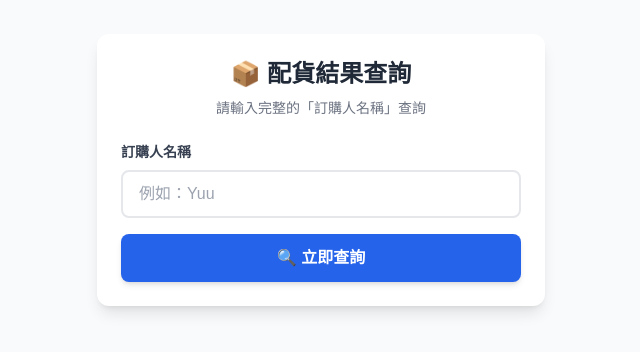
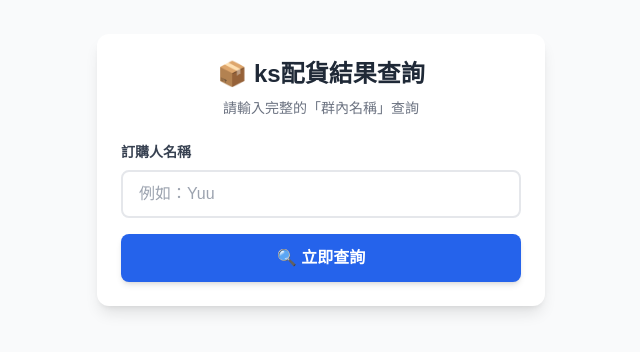
Before and after one commit to 177tz/ks-snow-check, a plain HTML site: page index.html in a window 1280 px wide. Shown: the part 230-582 px from the top of the page, without its empty margins (319-959 px from the left). Drawn offline with nearby package versions, Linux system fonts and the light colour scheme.

Commit message:
Update headings and instructions in index.html

```diff
--- a/index.html
+++ b/index.html
@@ -12,8 +12,8 @@
 <body class="bg-gray-50 min-h-screen flex items-center justify-center p-4">
 
     <div class="w-full max-w-md bg-white rounded-xl shadow-lg overflow-hidden p-6">
-        <h2 class="text-2xl font-bold text-center text-gray-800 mb-2">📦 配貨結果查詢</h2>
-        <p class="text-center text-gray-500 text-sm mb-6">請輸入完整的「訂購人名稱」查詢</p>
+        <h2 class="text-2xl font-bold text-center text-gray-800 mb-2">📦 ks配貨結果查詢</h2>
+        <p class="text-center text-gray-500 text-sm mb-6">請輸入完整的「群內名稱」查詢</p>
 
         <div class="space-y-4">
             <div>
```
